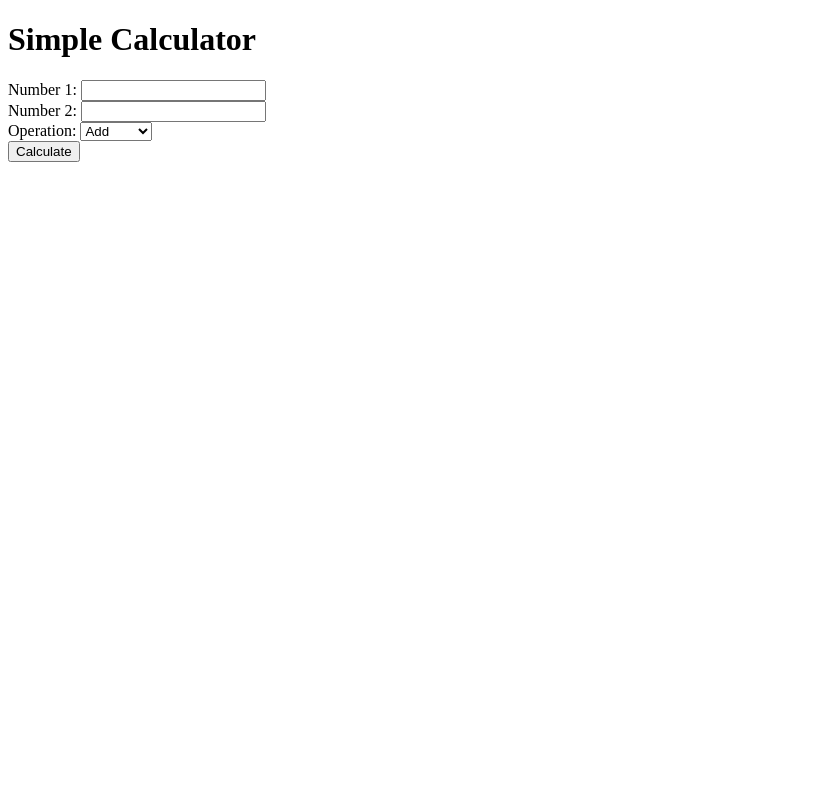
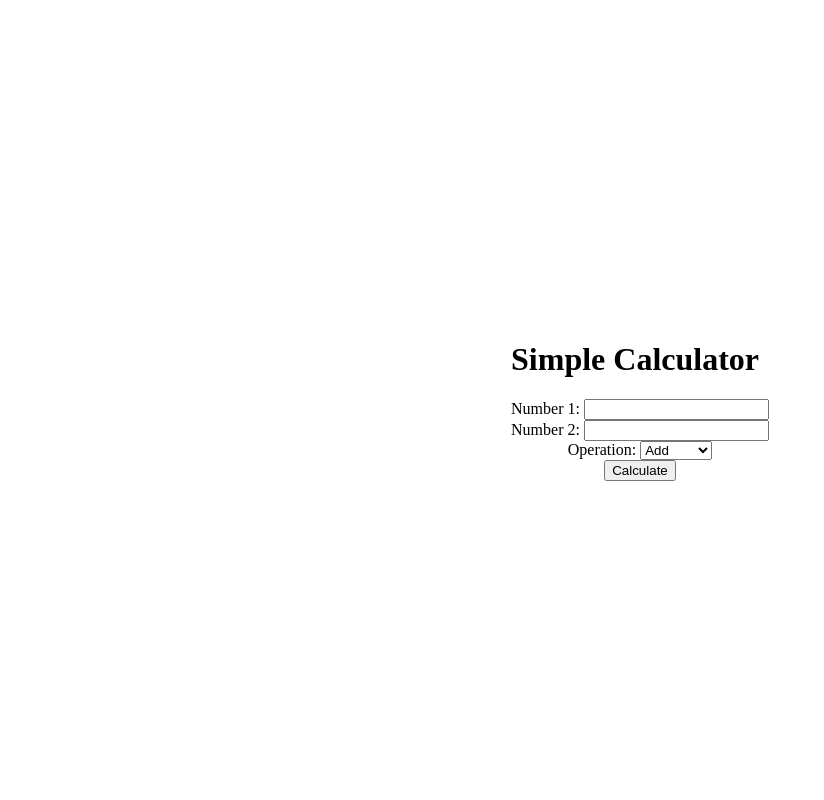
Before and after one commit to Greg215/sgp-demo, a Flask app: page / in a window 1280 px wide. Shown: the whole page, without its empty margins (0-824 px from the left). Run offline with Flask 2, Linux system fonts and the light colour scheme.

Commit message:
move window to the middle

```diff
--- a/templates/index.html
+++ b/templates/index.html
@@ -3,9 +3,23 @@
 <head>
     <meta charset="UTF-8">
     <meta name="viewport" content="width=device-width, initial-scale=1.0">
+    <style>
+        body {
+            display: flex;
+            align-items: center;
+            justify-content: center;
+            height: 100vh;
+            margin: 0;
+        }
+
+        form {
+            text-align: center;
+        }
+    </style>
     <title>Simple Calculator</title>
 </head>
 <body>
+    <div>
         <h1>Simple Calculator</h1>
         <form action="/calculate" method="post">
             <label for="num1">Number 1:</label>
@@ -28,5 +42,6 @@
         {% if result %}
             <p>Result: {{ result }}</p>
         {% endif %}
+    </div>
 </body>
 </html>
```
Lines whose indentation alone changed are shown as unchanged.
